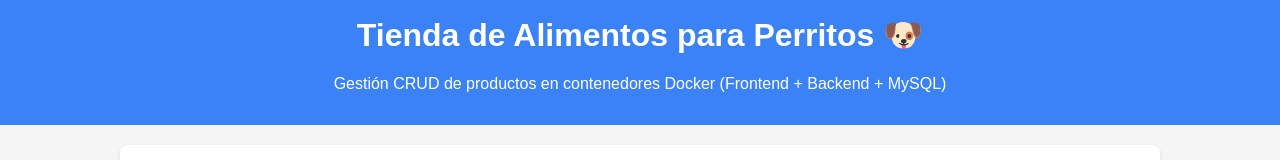
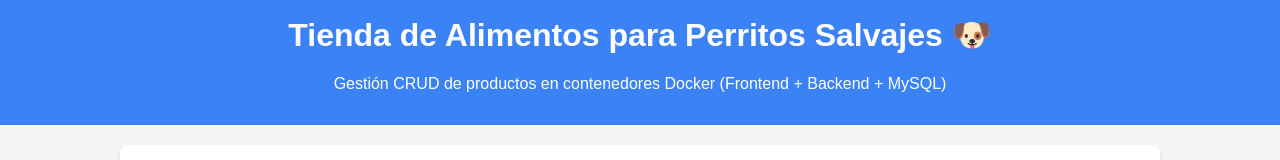
Before and after one commit to p-osorioy-duoc/tienda-perritos, a plain HTML site: page frontend/index.html in a window 1280 px wide. Shown: the top 160 px of the page. Drawn offline with Linux system fonts and the light colour scheme; no server answers.

Commit message:
Actualice el nombre otra vez

```diff
--- a/frontend/index.html
+++ b/frontend/index.html
@@ -2,7 +2,7 @@
 <html lang="es">
 <head>
   <meta charset="UTF-8" />
-  <title>TIENDAAAAAAA de Alimentos para Perritos &#128054;</title>
+  <title>TIENDA de Alimentos para Perritos &#128054;</title>
   <meta name="viewport" content="width=device-width, initial-scale=1.0" />
   <style>
     body {
@@ -94,7 +94,7 @@
 </head>
 <body>
   <header>
-    <h1>Tienda de Alimentos para Perritos &#128054;</h1>
+    <h1>Tienda de Alimentos para Perritos Salvajes &#128054;</h1>
     <p>Gestión CRUD de productos en contenedores Docker (Frontend + Backend + MySQL)</p>
   </header>
   <main>
```
